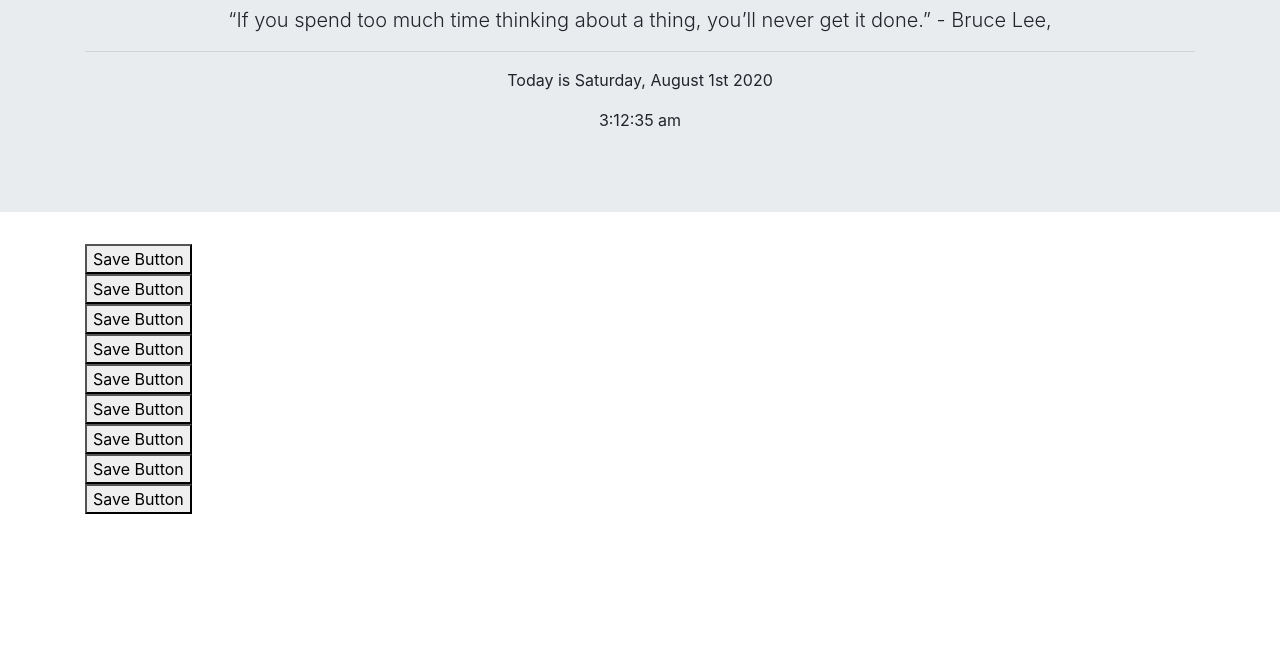
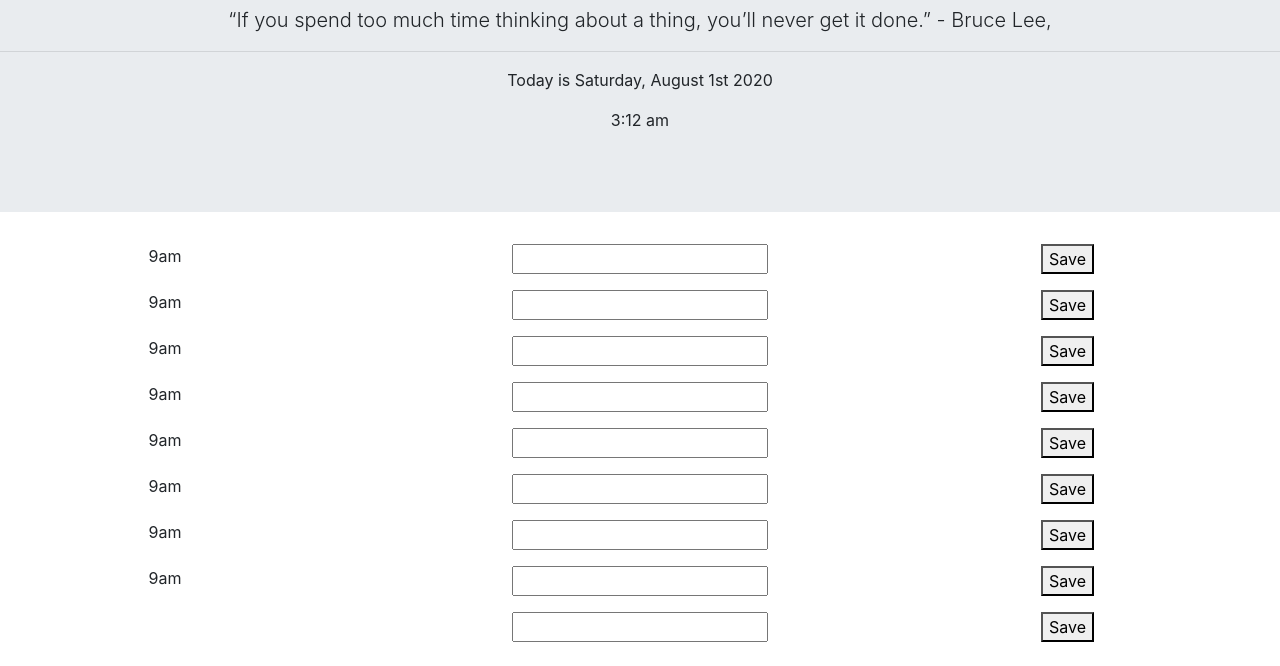
Before and after one commit to hihellos/Day_Planner, a plain HTML site: page index.html in a window 1280 px wide. Shown: the part 134-800 px from the top of the page. Drawn offline with nearby package versions, Linux system fonts and the light colour scheme.

Commit message:
input fields now show, buttons show, working on looping through 9am-5pm

```diff
--- a/index.html
+++ b/index.html
@@ -16,25 +16,17 @@
 <body>
     <!-- Jumbotron -->
     <div class="jumbotron jumbotron-fluid text-center">
-        <div class="container">
           <h1 class="display-4">{Daily}</h1>
           <p class="lead">“If you spend too much time thinking about a thing, you’ll never get it done.”
               - Bruce Lee, </p>
               <hr>
           <p id="date"></p>
           <p id="current-time"></p>
-        </div>
       </div>
 
     <!-- Day Overview Container -->
-    <div class="container">
-        <!-- <div class="row">Empty Row</div>
-        <div class="row" id="nine-five">
-            <div class="col-sm-1">9am</div>
-            <div class="col-sm-9">activity</div>
-            <div class="col-sm-2">save button</div>
-        </div> -->
-
+    <div class="container text-center">
+        <!-- Rows for each hour, columns for hour, to do, and save button -->
     </div>
 
 <script src="script.js"></script>
--- a/script.js
+++ b/script.js
@@ -1,80 +1,78 @@
 $( document ).ready(function() {
     console.log( "ready!" );
 
-// User Story
-// AS AN employee with a busy schedule
-// I WANT to add important events to a daily planner
-// SO THAT I can manage my time effectively
-
-// Acceptance Criteria
-// GIVEN I am using a daily planner to create a schedule
-// WHEN I open the planner
-// THEN the current day is displayed at the top of the calendar
-
 // Display today's date & time in jumbotron
 $("#date").text("Today is " + (moment().format('dddd, MMMM Do YYYY')));
-$("#current-time").text((moment().format('h:mm:ss a')));
+$("#current-time").text((moment().format('h:mm a')));
 
 var update = setInterval( function(){
     date = moment(new Date());
-    $("#current-time").text((moment().format('h:mm:ss a')));
+    $("#current-time").text((moment().format('h:mm a')));
 
 }, 1000)
 
   setInterval(update, 1000);
 
-// WHEN I scroll down
-// THEN I am presented with timeblocks for standard business hours
+// Current Time
+var todayDate = new Date();
+var currentTime = todayDate.getHours();
 
-// my object has hours 9am-5pm, To do input, save button
-// var plannerObj = [
-//     {
-//     time: ["9:00:00", "10:00:00", "11:00:00", "12:00:00", "1:00:00", "2:00:00", "3:00:00", "4:00:00", "5:00:00"],
-//     activity: "",
-//     saveBtn:
-//     }
+console.log(currentTime);
 
+// Timeblocks for standard business hours
 
-// ]
+for (var hour = 0; hour < 9; hour++) {
+    var rowDiv = $("<div class='row'>");
 
-for ( var hour = 9; hour < 18; hour++) {
-    var rowDiv = $("<div class='row'>");
-    rowDiv.attr("row-number", [hour]);
+    var colOne = $("<div class= 'col-md-2'><p class= 'hour'>");
+    $(".hour").text("9am");
 
-    var colOne = $("<div class='col-sm-1'>");
-    var colTwo = $("<div class='col-sm-10'>");
-    var colThree = $("<div class = 'col-sm-2' + 'button'>");
+    var colTwo = $("<div class= 'col-md-8 justify-content-center' + 'taskInput'></div>");
+    var colThree = $("<div class = 'col-md-1'><p class='button'>");
 
+    rowDiv.append(colOne, colTwo, colThree);
     $(".container").append(rowDiv);
-    rowDiv.append(colOne, colTwo, colThree);
+
 }
 
+var saveBtn = $("<button class='save-btn'>Save</button>");
+$(".button").append(saveBtn);
+
+var toDoInput = $("<input class='todo-input' id='input'>");
+$(".col-md-8").append(toDoInput);
+
+if (hour < currentTime) {
+    taskInput.attr("style", "background-color: pink;");
+}
+if (hour = currentTime) {
+    taskInput.attr("style", "background-color: #94A1B3");
+}
 //
 
-var saveBtn = $("<button class='save-btn'>Save Button</button>");
-$(".col-sm-2").append(saveBtn);
+// // Appending lables from 6:00AM to 12:00AM
+// for (var tAM = 0; tAM < 12; tAM++) {
+//     //Appends labels and input from 1:00AM to 11:00AM
+//     plannerFormEL.append('<label class="timeLabel col-2" id="timeLabel' + [tAM] + '">' + [tAM] + ":00AM" + '</label>');
+//     plannerFormEL.append('<input class="taskInput col-8" id="input' + [tAM] + '">' + '</input>');
+//     plannerFormEL.append('<i style="font-size: 1.25em;" class="far" id="i' + [tAM] + '">' + '</i>' + '<br>');
 
-
-
-// var toDoInput = $("<div id = 'input-form'>");
-// var inputArea = $("<div id = 'todo-input'>Input input input</div>");
-
-// $("#input-form").append(inputArea);
-// $(".col-sm-10").append(toDoInput);
-
-// for loop to dynamically create activity row, with time col-1, activity col-9, savebutton col-2
-// needs to loop through time array 9am-5pm to put in 1st col of each row
-// needs to put blank activity col in each row
-// needs to put save task button in col in each row
-
-// var
+//     var taskInput = $('.taskInput');
+//     if (tAM < curHour) {
+//         taskInput.attr('style', 'color: black; background-color: lightpink;');
+//     }
+//     console.log("Current Hour: " + curHour);
+//     console.log("Time Options are: " + tAM);
+// }
 
 // WHEN I view the timeblocks for that day
 // THEN each timeblock is color coded to indicate whether it is in the past, present, or future
+
 // WHEN I click into a timeblock
 // THEN I can enter an event
+
 // WHEN I click the save button for that timeblock
 // THEN the text for that event is saved in local storage
+
 // WHEN I refresh the page
 // THEN the saved events persist
 
```
